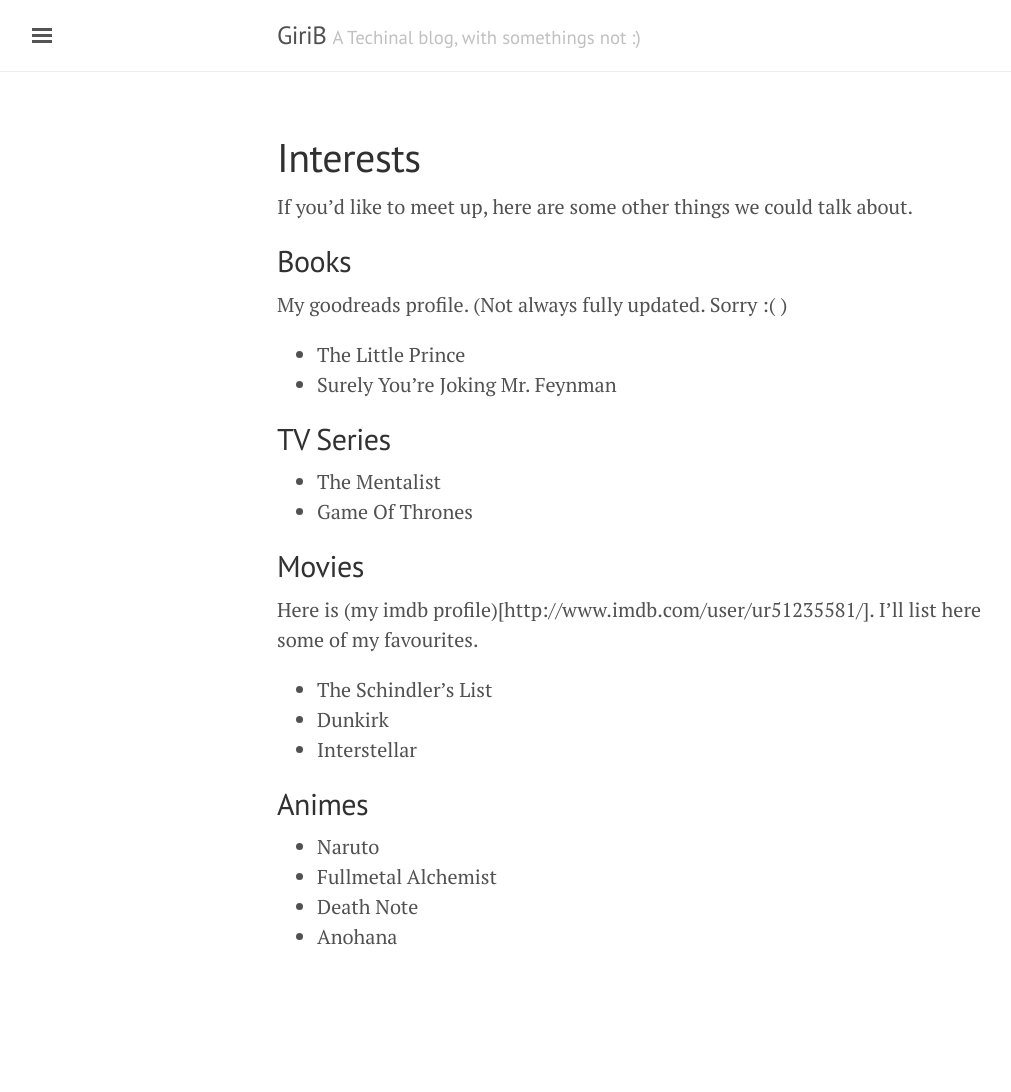
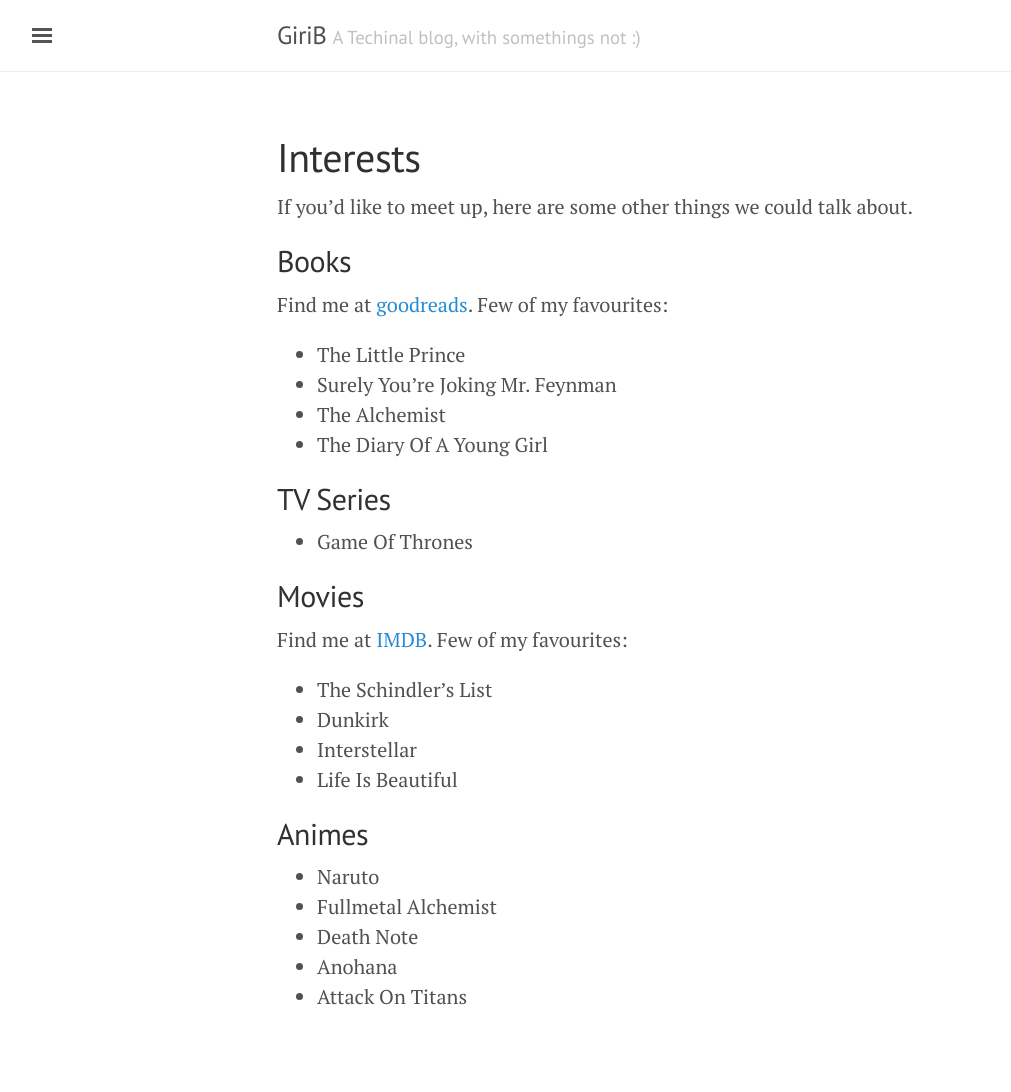
Before and after one commit to GiriB/girib.github.io, a Jekyll site: the page built from interests.md, in a window 1280 px wide. Shown: the whole page, without its empty margins (3-1014 px from the left). Built offline with Jekyll 4.4.1, drawn with Linux system fonts in a browser that asks for light colours; before the commit the page ends 1032 px from its top, so only the background shows below that.

Commit message:
Update interests.md

```diff
--- a/interests.md
+++ b/interests.md
@@ -6,23 +6,26 @@ title: Interests
 If you'd like to meet up, here are some other things we could talk about.
 
 ## Books
-My goodreads profile. (Not always fully updated. Sorry :( )
+Find me at [goodreads](https://www.goodreads.com/user/show/68522109-giri-bhatnagar). Few of my favourites:
 * The Little Prince
 * Surely You're Joking Mr. Feynman
+* The Alchemist
+* The Diary Of A Young Girl
 
 ## TV Series
-* The Mentalist
 * Game Of Thrones
 
 ## Movies
-Here is (my imdb profile)[http://www.imdb.com/user/ur51235581/]. I'll list here some of my favourites.
+Find me at [IMDB](http://www.imdb.com/user/ur51235581/). Few of my favourites:
 
 * The Schindler's List
 * Dunkirk
 * Interstellar
+* Life Is Beautiful
 
 ## Animes
 * Naruto
 * Fullmetal Alchemist
 * Death Note
 * Anohana
+* Attack On Titans
```
